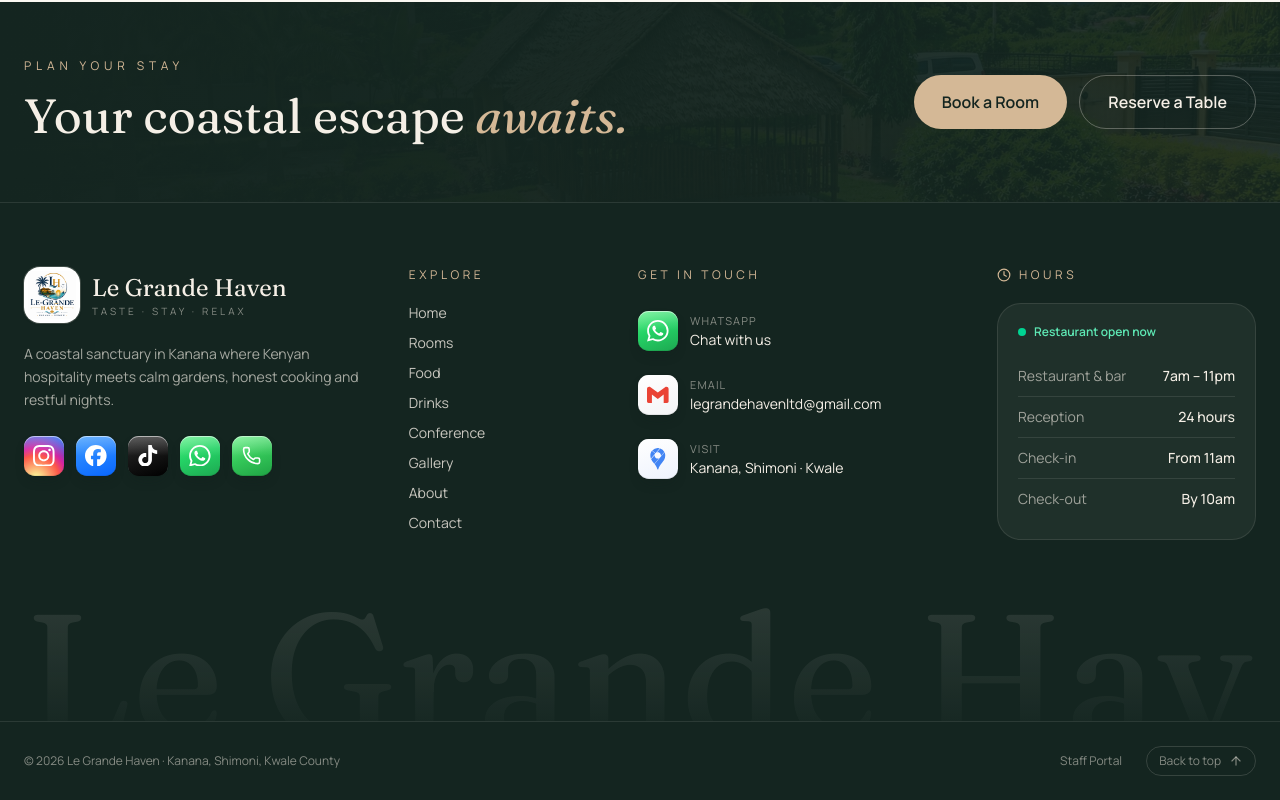
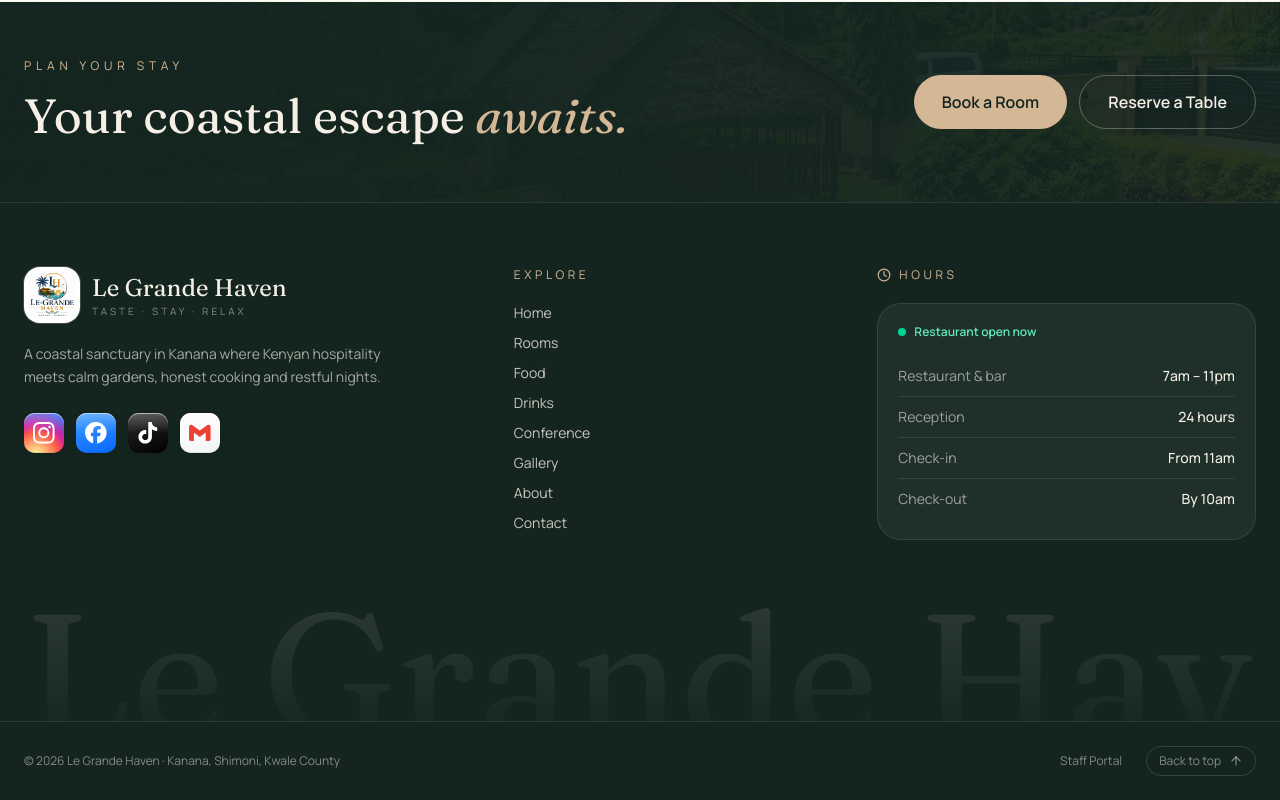
Before and after one commit to hemstone99/Le-Grande-Haven, a React (Vite) app: page / in a window 1280 px wide. Shown: the part 7111-7911 px from the top of the page. Built offline with nearby package versions, Linux system fonts and the light colour scheme; no server answers.

Commit message:
Update footer: remove WhatsApp from Get in Touch, move email to Social Media, delete Get in Touch and Visit sections, redesign layout for clean professional look

```diff
--- a/src/components/Footer.tsx
+++ b/src/components/Footer.tsx
@@ -15,11 +15,7 @@
     return () => clearInterval(id)
   }, [])
 
-  const contacts = [
-    { tile: <BrandTile brand="whatsapp" size={40} />, label: 'WhatsApp', value: 'Chat with us', href: whatsappLink(), external: true },
-    { tile: <BrandTile brand="gmail" size={40} />, label: 'Email', value: EMAIL, href: `mailto:${EMAIL}` },
-    { tile: <BrandTile brand="maps" size={40} />, label: 'Visit', value: 'Kanana, Shimoni · Kwale', href: MAPS_DIRECTIONS, external: true },
-  ]
+  // Email moved to social media section below
 
   return (
     <footer className="relative bg-forest-deep text-cream/80 overflow-hidden">
@@ -39,7 +35,7 @@
         </div>
       </div>
 
-      <div className="relative max-w-7xl mx-auto px-6 pt-16 pb-10 grid gap-12 lg:grid-cols-[1.3fr_0.7fr_1.2fr_1fr]">
+      <div className="relative max-w-7xl mx-auto px-6 pt-16 pb-10 grid gap-12 lg:grid-cols-[1.4fr_1fr_1.2fr]">
         {/* Brand */}
         <div>
           <Link to="/" className="flex items-center gap-3">
@@ -50,13 +46,12 @@
             </div>
           </Link>
           <p className="mt-5 text-sm leading-relaxed text-cream/65 max-w-sm">A coastal sanctuary in Kanana where Kenyan hospitality meets calm gardens, honest cooking and restful nights.</p>
-           <div className="flex items-center gap-3 mt-6">
-             {([['instagram', 'Instagram'], ['facebook', 'Facebook'], ['tiktok', 'TikTok']] as const).map(([b, label]) => (
-               <a key={b} href={SOCIALS[b]} target="_blank" rel="noreferrer" aria-label={label} className="hover:-translate-y-0.5 transition"><BrandTile brand={b} size={40} /></a>
-             ))}
-             <a href={whatsappLink()} target="_blank" rel="noreferrer" aria-label="WhatsApp" className="hover:-translate-y-0.5 transition"><BrandTile brand="whatsapp" size={40} /></a>
-             <a href={PHONE_TEL} className="hover:-translate-y-0.5 transition"><IconTile icon={Phone} bg={TILE_BG.phone} size={40} /></a>
-           </div>
+            <div className="flex items-center gap-3 mt-6">
+              {([['instagram', 'Instagram'], ['facebook', 'Facebook'], ['tiktok', 'TikTok']] as const).map(([b, label]) => (
+                <a key={b} href={SOCIALS[b]} target="_blank" rel="noreferrer" aria-label={label} className="hover:-translate-y-0.5 transition"><BrandTile brand={b} size={40} /></a>
+              ))}
+              <a href={`mailto:${EMAIL}`} className="hover:-translate-y-0.5 transition"><BrandTile brand="gmail" size={40} /></a>
+            </div>
         </div>
 
         {/* Explore */}
@@ -68,24 +63,6 @@
             ))}
           </ul>
         </nav>
-
-        {/* Contact */}
-        <div>
-          <div className="text-xs uppercase tracking-[0.3em] text-sand mb-5">Get in touch</div>
-          <ul className="space-y-2">
-            {contacts.map(c => (
-              <li key={c.label}>
-                <a href={c.href} {...(c.external ? { target: '_blank', rel: 'noreferrer' } : {})} className="group flex items-center gap-3 p-2 -mx-2 rounded-2xl hover:bg-cream/5 transition">
-                  {c.tile}
-                  <span className="min-w-0">
-                    <span className="block text-[11px] uppercase tracking-widest text-cream/50">{c.label}</span>
-                    <span className="block text-sm text-cream truncate group-hover:text-sand transition">{c.value}</span>
-                  </span>
-                </a>
-              </li>
-            ))}
-          </ul>
-        </div>
 
         {/* Hours */}
         <div>
```
